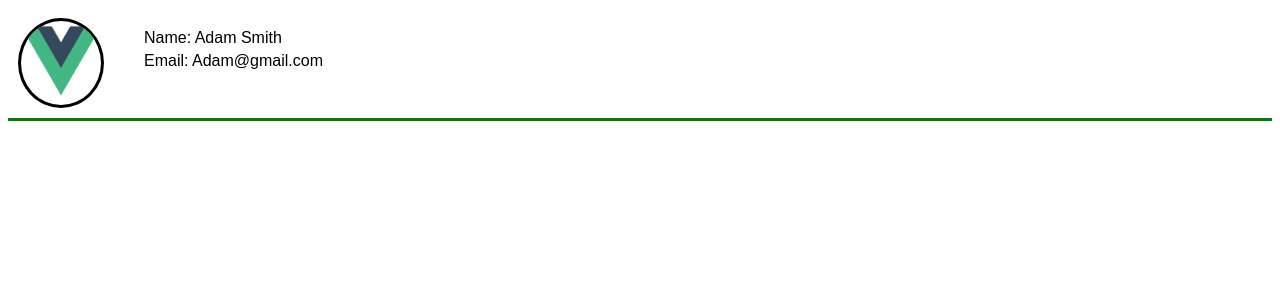
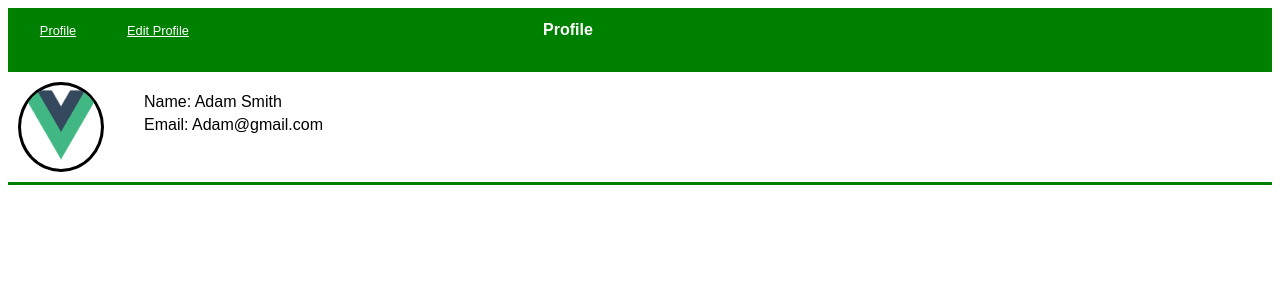
Before and after one commit to ahmato/electude-profile, a Vue app: page / in a window 1280 px wide. Shown: the top 300 px of the page. Built offline with nearby package versions, Linux system fonts and the light colour scheme.

Commit message:
Navbar is done

```diff
--- a/src/App.vue
+++ b/src/App.vue
@@ -1,26 +1,34 @@
 <template>
   <div id="app">
-      <ProfileView :user="user"  />
+    <Navbar @targetPage="targetPage" />
+    <ProfileView :user="user" />
   </div>
 </template>
 <script>
 import ProfileView from './components/ProfileView.vue';
+import Navbar from './components/Navbar.vue';
 
 export default {
   name: 'App',
   components: {
     ProfileView,
-
+    Navbar
   },
   data() {
     return {
+      curretPage: 'profile',
       user: {
-        full_name:'Adam Smith',
+        full_name: 'Adam Smith',
         e_mail: 'Adam@gmail.com',
-        password:'123456',
-      },
+        password: '123456'
+      }
     };
   },
+  methods: {
+    targetPage(targetPage) {
+      this.curretPage = targetPage;
+    }
+  }
 };
 </script>
 
--- /dev/null
+++ b/src/components/Navbar.vue
@@ -0,0 +1,66 @@
+<template>
+  <div class="title-box">
+    <div class="editProfile">
+      <button @click="onProfile">Profile</button>
+      <button @click="onEditeProfile">Edit Profile</button>
+      <h4>{{ pageTitle }}</h4>
+    </div>
+  </div>
+</template>
+<script>
+export default {
+  name: 'pageTitle',
+  data() {
+    return {
+      pageTitle: 'Profile'
+    };
+  },
+  methods: {
+    onEditeProfile() {
+      this.pageTitle = 'Edit Profile';
+      this.$emit('targetPage', 'editProfile');
+    },
+    onProfile() {
+      this.pageTitle = 'Profile';
+      this.$emit('targetPage', 'profile');
+    }
+  }
+};
+</script>
+
+<style scoped>
+.title-box {
+  background-color: green;
+  margin: 0;
+  padding: 0;
+  color: rgb(255, 255, 255);
+  height: 4rem;
+}
+h4 {
+  margin-left: 20rem;
+  padding: 15px;
+  display: inline;
+  text-align: center;
+  justify-content: center;
+  align-items: center;
+}
+.editProfile {
+  float: left;
+}
+button {
+  border: 1px solid #521751;
+  color: white;
+  cursor: pointer;
+  border-radius: 6px;
+  font-size: 0.8rem;
+  margin: 10px;
+  width: 5rem;
+  height: 1.5rem;
+  background: rgba(216, 243, 220, 0.164);
+  border: none;
+  background: none;
+  text-decoration: underline;
+  background-color: green !important;
+  padding: 0 !important;
+}
+</style>
```
